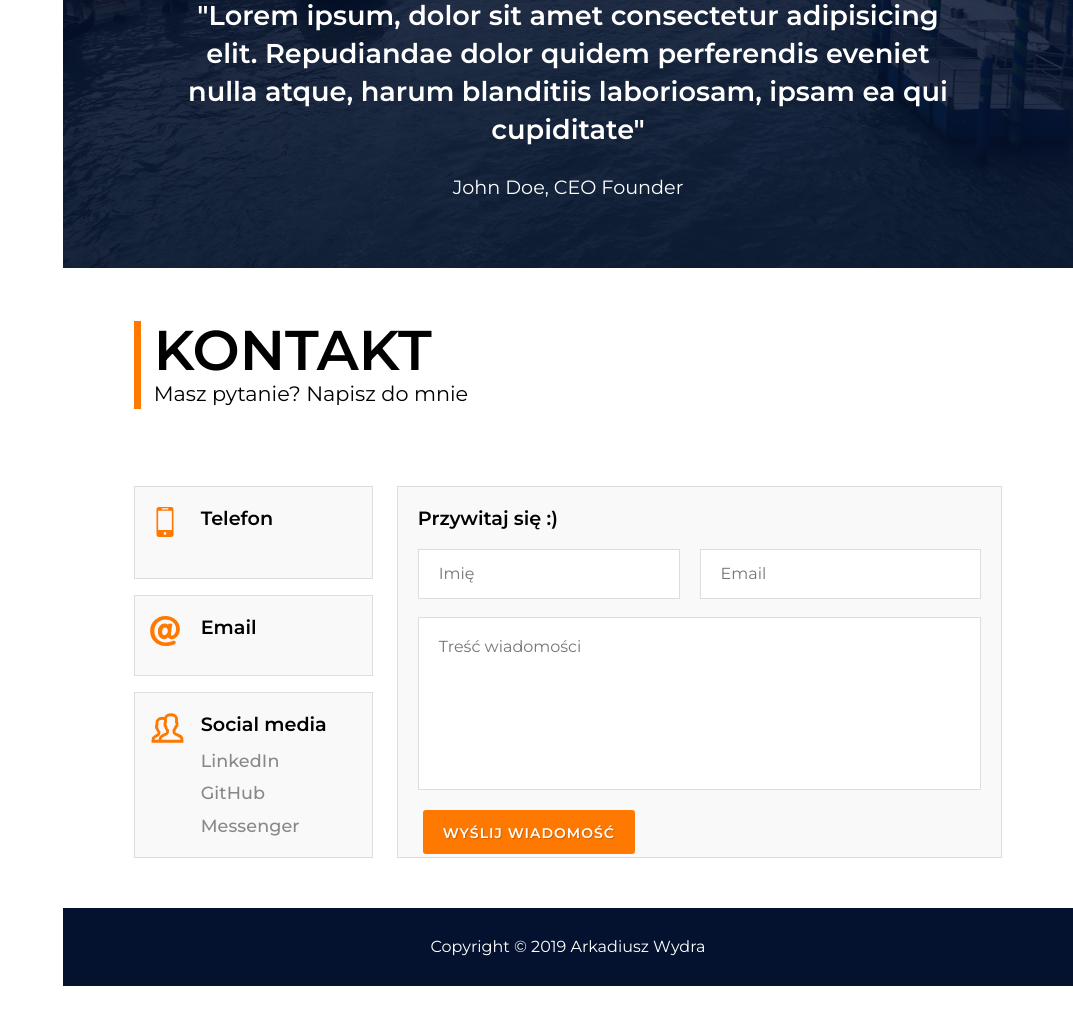
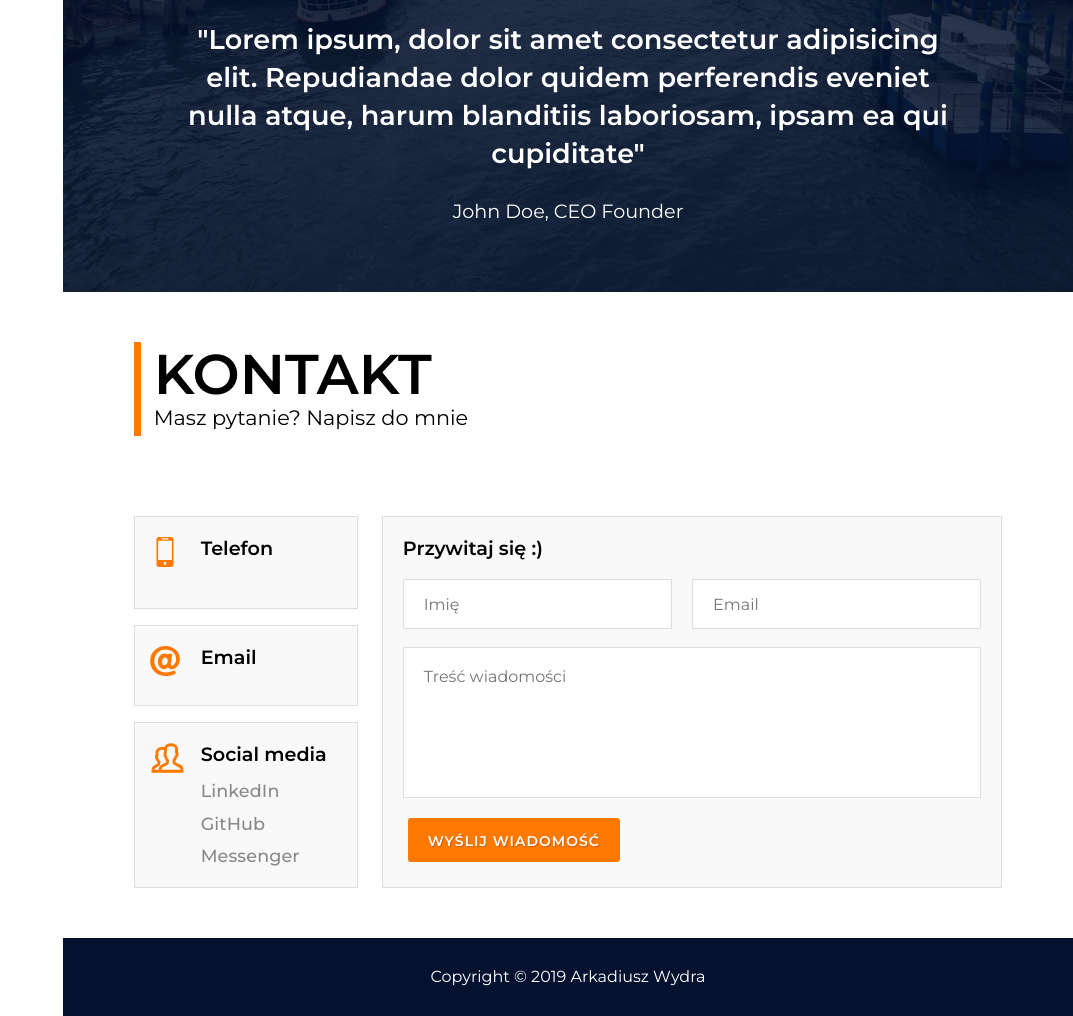
Before and after one commit to AWydra/portfolio, a PHP site: page / in a window 1280 px wide. Shown: the part 4662-5678 px from the top of the page, without its empty margins (207-1280 px from the left). Before the commit the page ends 5648 px from the top, so only its background shows below. Run offline with PHP 8.4, Linux system fonts and the light colour scheme; grey boxes labelled with a size stand in for pictures from a placeholder-image service; data that the repository does not hold is empty; style sheets or scripts are compiled from the project's sources; some libraries are stand-ins or nearby versions.

Commit message:
Increased scalability of contact section

```diff
--- a/src/home.php
+++ b/src/home.php
@@ -361,6 +361,7 @@
       <article class="contact__form-container">
         <h4 class="contact__heading">Przywitaj się :)</h4>
         <form action="mail.php" class="contact__form">
+          <div class="contact__inputs">
             <div class="contact__input-container">
               <input class="contact__input" type="text" name="name" placeholder="Imię" />
               <div class="contact__underscore"></div>
@@ -368,6 +369,7 @@
             <div class="contact__input-container">
               <input class="contact__input" type="email" name="email" placeholder="Email" />
               <div class="contact__underscore"></div>
+            </div>
           </div>
           <div class="contact__textarea-container">
             <textarea class="contact__textarea" name="message" placeholder="Treść wiadomości"></textarea>
--- a/src/sass/sections/_contact.scss
+++ b/src/sass/sections/_contact.scss
@@ -18,8 +18,8 @@
       width: 100%;
       background-color: $contactBg;
       border: $contactBorder;
-      padding: 20px #{$iconContact * 1.5} #{$iconContact/2} #{2 * $iconContact +
-        $iconContact / 5};
+      padding: 20px $iconContact #{$iconContact/2} #{2 * $iconContact + $iconContact /
+        5};
       position: relative;
       @include flex(center, flex-start, column);
 
@@ -81,8 +81,15 @@
 
   &__form {
     height: calc(100% - 42px);
-    @include flex(space-between, flex-start);
-    flex-wrap: wrap;
+    @include flex(flex-start, flex-start, column);
+  }
+
+  &__inputs {
+    width: 100%;
+    @include flex();
+    @include mq($sm) {
+      flex-direction: column;
+    }
   }
 
   &__input-container {
@@ -130,7 +137,7 @@
 
     &-container {
       width: 100%;
-      height: 60%;
+      flex: 1;
       margin: 15px 0;
     }
 
--- a/src/sass/sections/_general.scss
+++ b/src/sass/sections/_general.scss
@@ -100,11 +100,6 @@ hr {
     background-color: $secondaryColor;
     width: 7px;
     height: 100%;
-    top: 4%;
-
-    @include mq($md) {
-      width: 7px;
-    }
   }
 
   &__holder {
@@ -121,6 +116,7 @@ hr {
 
   &__subtitle {
     margin: 0;
+    padding-bottom: 2%;
     font-size: $sectionSubtitle;
 
     @include mq($sm) {
```
Lines whose indentation alone changed are shown as unchanged.
